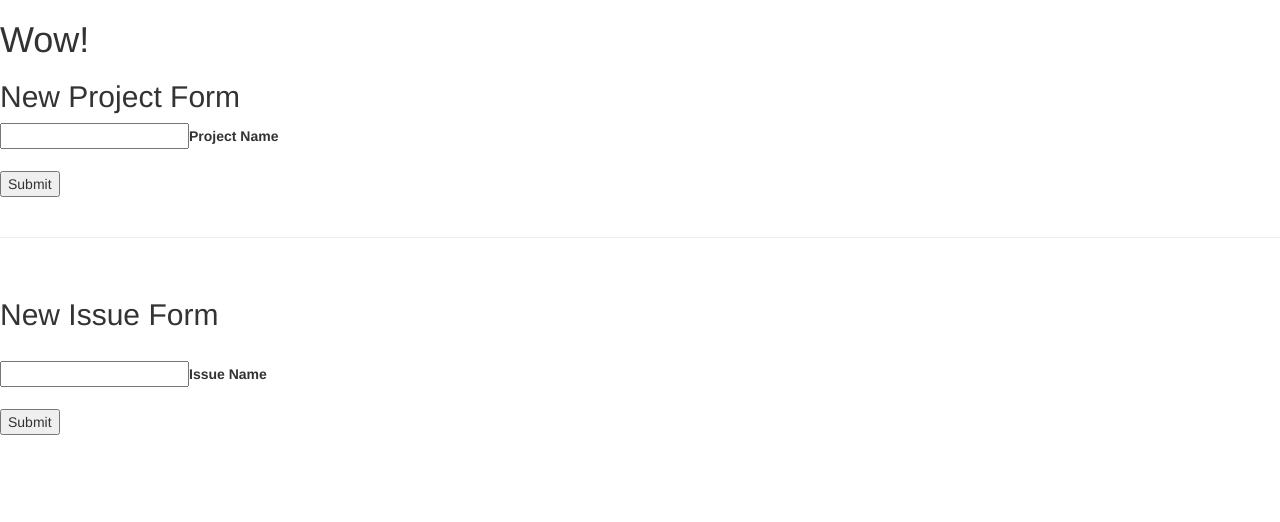
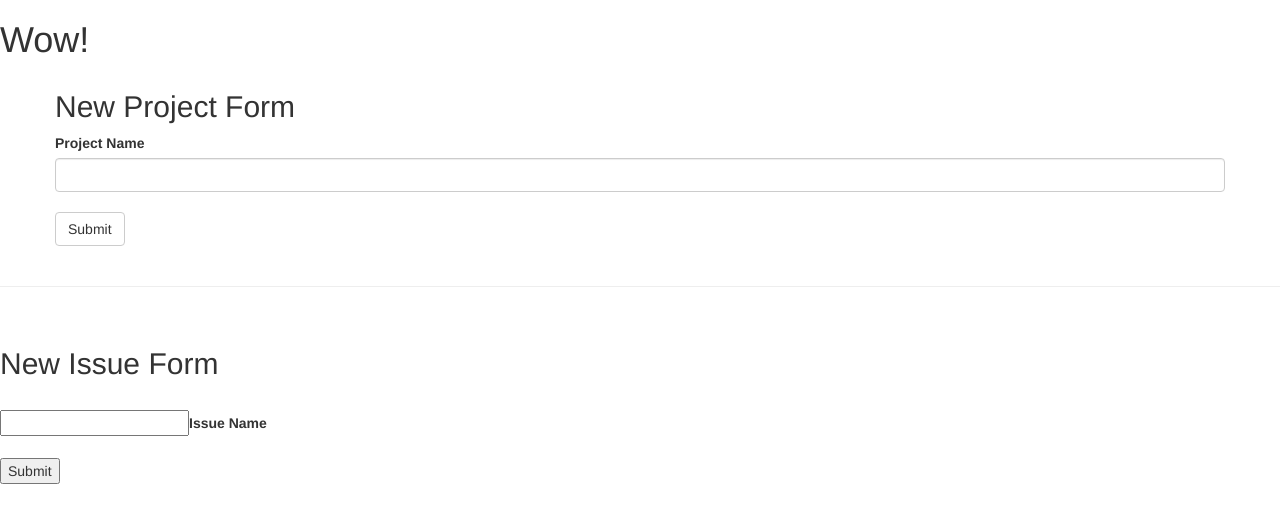
Before and after one commit to regexpressyourself/Todo, a React app in the folder client/: page / in a window 1280 px wide. Shown: the top 522 px of the page. Built offline with nearby package versions, Linux system fonts and the light colour scheme; no server answers.

Commit message:
Gutted the old MDL classes, transitioning to Bootstrap instead

```diff
--- a/client/src/components/EditProject.js
+++ b/client/src/components/EditProject.js
@@ -1,26 +1,27 @@
 import React from 'react';
 
-class NewProject extends React.Component {
+class EditProject extends React.Component {
+    constructor(props) {
+        super(props);
+    }
     render() {
         return (
             <div>
                 <h2>Edit Project Form</h2>
                 <form method="post"
-                      action="/api/new-project">
-                    <div className="mdl-textfield mdl-js-textfield mdl-textfield--floating-label">
-                        <input className="mdl-textfield__input"
-                               required
+                      action="/api/edit-project">
+                    <div>
+                        <input required
                                type="text"
                                name="project-name"
                                id="project-name" />
-                        <label className="mdl-textfield__label"
+                        <label
                                htmlFor="project-name">
                             Project Name
                         </label>
                     </div>
                     <br/>
-                    <button className='mdl-button mdl-js-button mdl-button--raised mdl-js-ripple-effect mdl-button--accent'
-                            type="submit">
+                    <button type="submit">
                         Submit
                     </button>
                 </form>
@@ -28,4 +29,4 @@ class NewProject extends React.Component {
         )
     }
 }
-export default NewProject;
+export default EditProject;
--- a/client/src/components/NewIssue.js
+++ b/client/src/components/NewIssue.js
@@ -32,24 +32,19 @@ class NewIssue extends React.Component {
             let projectName = projectList[i].name;
             let projectId   = projectList[i].id;
             let gridNumber  = Math.floor(12 / projectList.length);
-            let gridClass   = "mdl-cell mdl-cell--" +
-                              gridNumber +
-                              "-col mdl-card mdl-shadow--2dp";
 
             projectSelectBoxes.push(this.createProjectSelectBox(i,
-                                                                gridClass,
                                                                 projectId,
                                                                 projectName));
         }
         this.setState({projectSelectBoxes: projectSelectBoxes});
     }
 
-    createProjectSelectBox(i, gridClass, projectId, projectName) {
+    createProjectSelectBox(i, projectId, projectName) {
         return (
             <div key={i}
-                 className={gridClass}
                  onClick={() => this.selectProject(projectId)}>
-                <div className="mdl-card__title mdl-card--expand">
+                <div>
                     <h4>{projectName}</h4>
                 </div>
             </div>
@@ -72,26 +67,23 @@ class NewIssue extends React.Component {
             <h2>New Issue Form</h2>
                 <form method="post"
                       action="/api/new-issue">
-                    <div className="mdl-grid">
+                    <div>
                         {this.state.projectSelectBoxes}
                     </div>
                     <input name="issue-project-id"
                            type="hidden"
                            value={this.state.projectId}/>
                     <br/>
-                    <div className="mdl-textfield mdl-js-textfield mdl-textfield--floating-label">
-                        <input className="mdl-textfield__input"
-                               type="text"
+                    <div>
+                        <input type="text"
                                name="issue-name"
                                id="issue-name" />
-                        <label className="mdl-textfield__label"
-                               htmlFor="issue-name">
+                        <label htmlFor="issue-name">
                             Issue Name
                         </label>
                     </div>
                     <br/>
-                    <button className='mdl-button mdl-js-button mdl-button--raised mdl-js-ripple-effect mdl-button--accent'
-                            type="submit">
+                    <button type="submit">
                         Submit
                     </button>
                 </form>
--- a/client/src/components/NewProject.js
+++ b/client/src/components/NewProject.js
@@ -3,27 +3,27 @@ import React from 'react';
 class NewProject extends React.Component {
     render() {
         return (
-            <div>
+            <div className="container">
+                <div className="row">
                     <h2>New Project Form</h2>
                     <form method="post"
                           action="/api/new-project">
-                    <div className="mdl-textfield mdl-js-textfield mdl-textfield--floating-label">
-                        <input className="mdl-textfield__input"
+                        <div>
+                            <label htmlFor="project-name">
+                                Project Name
+                            </label>
+                            <input className="form-control"
                                    required
                                    type="text"
                                    name="project-name"
                                    id="project-name" />
-                        <label className="mdl-textfield__label"
-                               htmlFor="project-name">
-                            Project Name
-                        </label>
                         </div>
                         <br/>
-                    <button className='mdl-button mdl-js-button mdl-button--raised mdl-js-ripple-effect mdl-button--accent'
-                            type="submit">
+                        <button className="btn btn-default" type="submit">
                             Submit
                         </button>
                     </form>
+                </div>
             </div>
         )
     }
```
Lines whose indentation alone changed are shown as unchanged.
